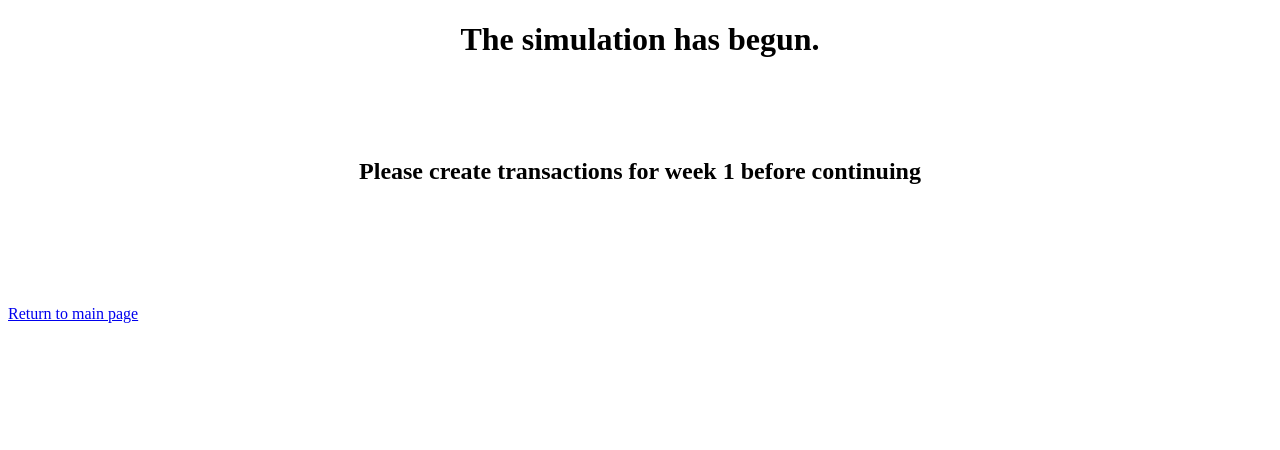
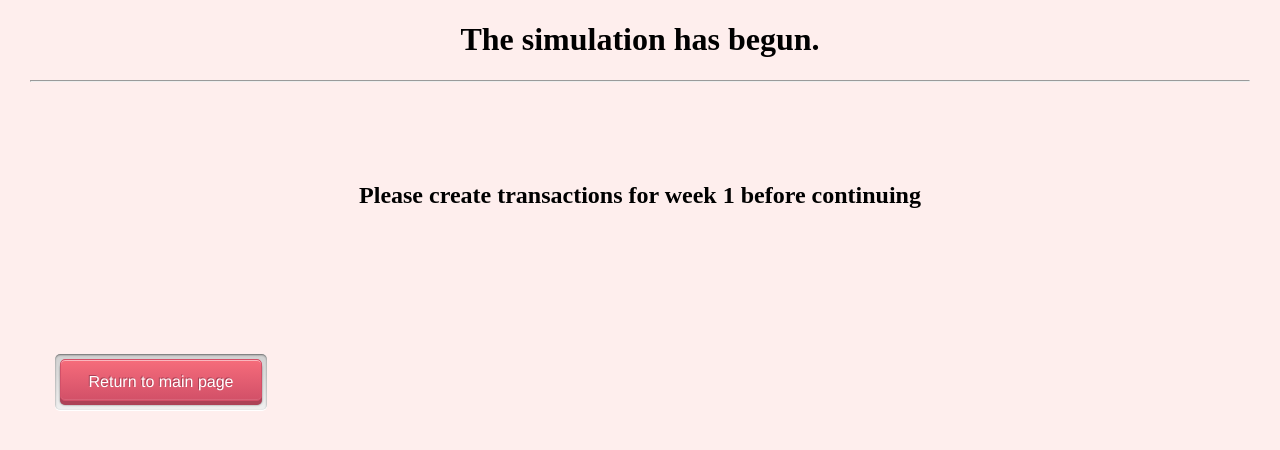
Before and after one commit to duntytelessia/supply_chain, a Django app: page /controltower/begin_simulation in a window 1280 px wide. Shown: the top 450 px of the page. Run offline with Django 4.2, Linux system fonts and the light colour scheme; the visitor is signed in with stand-in values (Sample User, id 1); data comes from the database, SQL or seed files in the repository; data that the repository does not hold is empty; parts of the project's set-up code (start-up, migrations or seed data) failed here and were passed over.

Commit message:
Update begin_simulation.html

```diff
--- a/PycharmProjects/django_Projects/Projet_1/controltower/templates/controltower/begin_simulation.html
+++ b/PycharmProjects/django_Projects/Projet_1/controltower/templates/controltower/begin_simulation.html
@@ -15,17 +15,95 @@
             margin-top: 100px;
             text-align: center;
         }
+        hr{
+            color: blue;
+        }
+        body{
+            background-color: #feeeed;
+            margin: 10px 30px 10px 30px;
+        }
+        .push_button {
+    position: relative;
+    width:200px;
+    height:40px;
+    text-align:center;
+    color:#FFF;
+    text-decoration:none;
+    line-height:43px;
+    font-family:'Oswald', Helvetica;
+    display: block;
+    margin: 30px;
+        }
+        .push_button:before {
+    background:#f0f0f0;
+    background-image:-webkit-gradient(linear, 0% 0%, 0% 100%, from(#D0D0D0), to(#f0f0f0));
+
+    -webkit-border-radius:5px;
+    -moz-border-radius:5px;
+    border-radius:5px;
+
+    -webkit-box-shadow:0 1px 2px rgba(0, 0, 0, .5) inset, 0 1px 0 #FFF;
+    -moz-box-shadow:0 1px 2px rgba(0, 0, 0, .5) inset, 0 1px 0 #FFF;
+    box-shadow:0 1px 2px rgba(0, 0, 0, .5) inset, 0 1px 0 #FFF;
+
+    position: absolute;
+    content: "";
+    left: -6px; right: -6px;
+    top: -6px; bottom: -10px;
+    z-index: -1;
+}
+
+.push_button:active {
+    -webkit-box-shadow:0 1px 0 rgba(255, 255, 255, .5) inset, 0 -1px 0 rgba(255, 255, 255, .1) inset;
+    top:5px;
+}
+.push_button:active:before{
+    top: -11px;
+    bottom: -5px;
+    content: "";
+}
+
+.red {
+    text-shadow:-1px -1px 0 #A84155;
+    background: #D25068;
+    border:1px solid #D25068;
+
+    background-image:-webkit-linear-gradient(top, #F66C7B, #D25068);
+    background-image:-moz-linear-gradient(top, #F66C7B, #D25068);
+    background-image:-ms-linear-gradient(top, #F66C7B, #D25068);
+    background-image:-o-linear-gradient(top, #F66C7B, #D25068);
+    background-image:linear-gradient(to bottom, #F66C7B, #D25068);
+
+    -webkit-border-radius:5px;
+    -moz-border-radius:5px;
+    border-radius:5px;
+
+    -webkit-box-shadow:0 1px 0 rgba(255, 255, 255, .5) inset, 0 -1px 0 rgba(255, 255, 255, .1) inset, 0 4px 0 #AD4257, 0 4px 2px rgba(0, 0, 0, .5);
+    -moz-box-shadow:0 1px 0 rgba(255, 255, 255, .5) inset, 0 -1px 0 rgba(255, 255, 255, .1) inset, 0 4px 0 #AD4257, 0 4px 2px rgba(0, 0, 0, .5);
+    box-shadow:0 1px 0 rgba(255, 255, 255, .5) inset, 0 -1px 0 rgba(255, 255, 255, .1) inset, 0 4px 0 #AD4257, 0 4px 2px rgba(0, 0, 0, .5);
+}
+
+.red:hover {
+    background: #F66C7B;
+    background-image:-webkit-linear-gradient(top, #D25068, #F66C7B);
+    background-image:-moz-linear-gradient(top, #D25068, #F66C7B);
+    background-image:-ms-linear-gradient(top, #D25068, #F66C7B);
+    background-image:-o-linear-gradient(top, #D25068, #F66C7B);
+    background-image:linear-gradient(top, #D25068, #F66C7B);
+}
+
     </style>
 </head>
 <body>
 <h1 class="h1"> The simulation has begun. </h1>
+<hr>
 
 <div class="h3">
     <h2> Please create transactions for week 1 before continuing </h2>
 </div>
 
 <div class="h2">
-    <a href="/"> Return to main page </a>
+    <a class="push_button red" href="/">Return to main page</a>
 </div>
 </body>
 </html>
```
